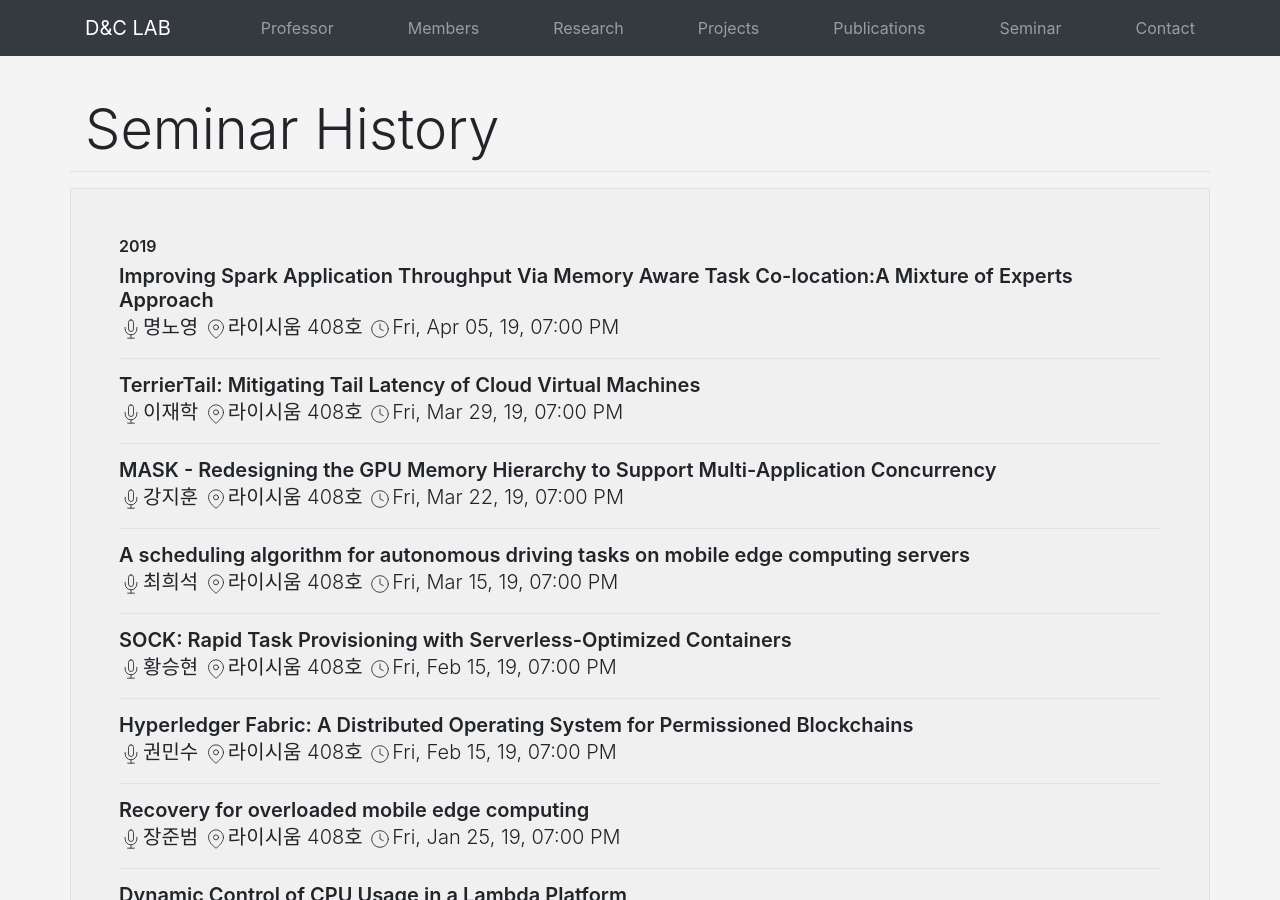
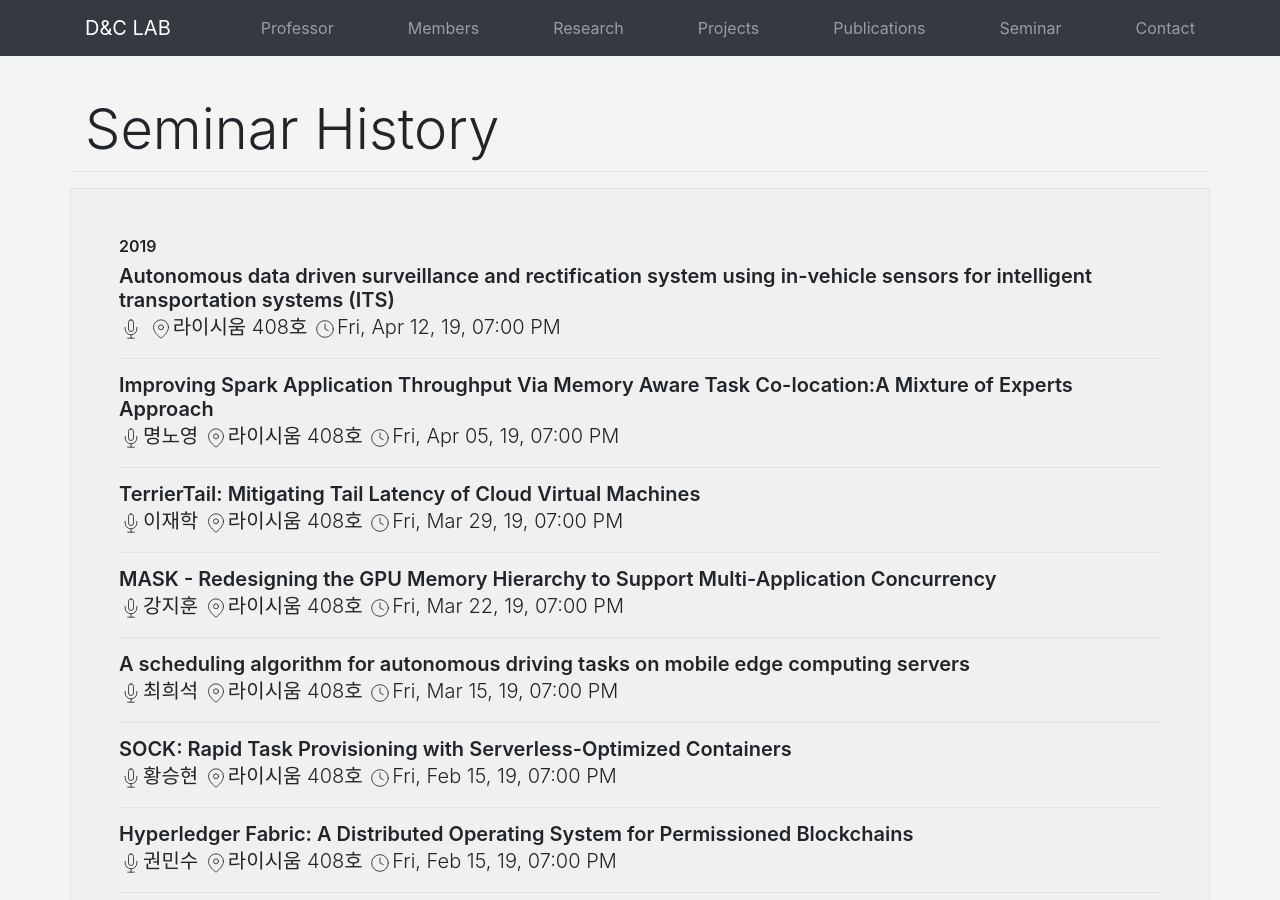
Before and after one commit to KU-Cloud/ku-cloud.github.io, a Jekyll site: the page built from seminar history.html, in a window 1280 px wide and 900 px high. Built offline with Jekyll 4.4.1, drawn with Linux system fonts in a browser that asks for light colours.

Commit message:
Update seminars.yaml

```diff
--- a/_data/seminars.yaml
+++ b/_data/seminars.yaml
@@ -555,3 +555,7 @@
   date: 2019-04-05T19:00:00.000+0900
   speacker: 명노영
   location: 라이시움 408호
+- title: 'Autonomous data driven surveillance and rectification system using in-vehicle sensors for intelligent transportation systems (ITS)'
+  date: 2019-04-12T19:00:00.000+0900
+  speacker:
+  location: 라이시움 408호
```
